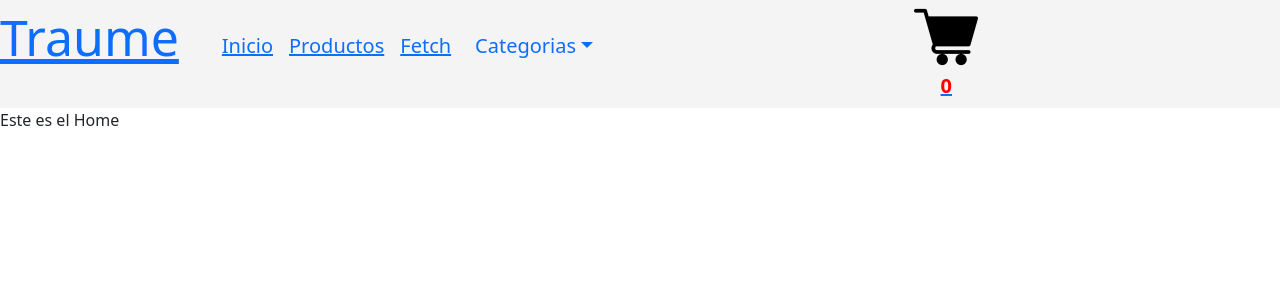
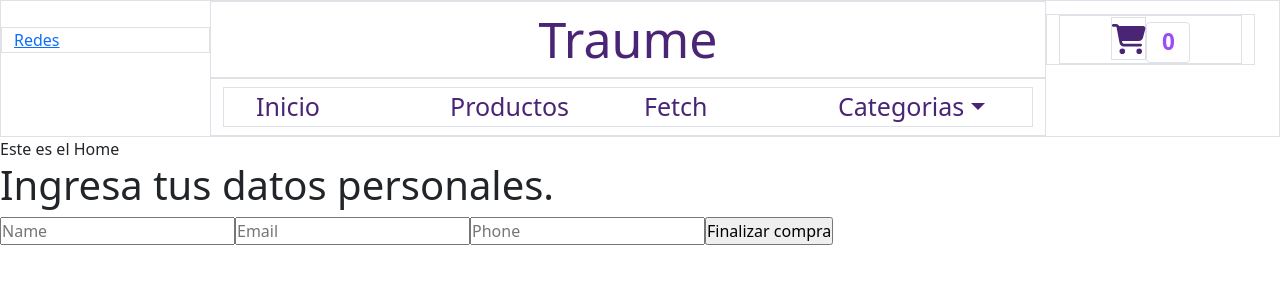
Before and after one commit to mathirizzi/DesafiosCursoReact-Rizzi, a React (Create React App) app: page / in a window 1280 px wide. Shown: the top 300 px of the page. Built offline with nearby package versions, Linux system fonts and the light colour scheme; no server answers.

Commit message:
commit para el desafio de la clase 12

```diff
--- a/package.json
+++ b/package.json
@@ -5,6 +5,7 @@
   "dependencies": {
     "@fortawesome/fontawesome-svg-core": "^6.1.1",
     "@fortawesome/free-regular-svg-icons": "^6.1.1",
+    "@fortawesome/free-solid-svg-icons": "^6.1.1",
     "@fortawesome/react-fontawesome": "^0.1.18",
     "@testing-library/jest-dom": "^5.16.4",
     "@testing-library/react": "^13.1.1",
@@ -42,5 +43,8 @@
       "last 1 firefox version",
       "last 1 safari version"
     ]
+  },
+  "devDependencies": {
+    "node-sass": "^7.0.1"
   }
 }
--- a/src/App.js
+++ b/src/App.js
@@ -12,7 +12,11 @@ import Fetch from './components/Fetch/Fetch'
 import Cart from './pages/Cart';
 
 
+
+
 function App() {
+
+
 
 
   return (
--- a/src/components/CartWidget/CartWidget.js
+++ b/src/components/CartWidget/CartWidget.js
@@ -1,45 +1,19 @@
 import React from "react";
 import {Link} from 'react-router-dom';
 import { CartContext } from "../../context/CartContext";
+import { FontAwesomeIcon } from '@fortawesome/react-fontawesome'
+import { faCartShopping } from '@fortawesome/free-solid-svg-icons'
 
 export default function CartWidget () {
+    const cartIcon = <FontAwesomeIcon icon={faCartShopping}/>
+
     const {cart}  = React.useContext(CartContext);
 
-    const cartContainer = {
-        display: "flex",
-        justifyContent: "center",
-
-    }
-
-
-
-    const cartIcon = {
-        width: "20%",
-        padding: "5px",
-        justifyContent: "center"
-
-    }
-
-    const cartStyle = {
-        maxWidth: "100%"
-
-    }
-
-    const spanStyle = {
-        display: "flex",
-        justifyContent: "center",
-        color: "red",
-        fontSize: "20px",
-    }
-
-
     return(
-        <div style={cartContainer}>
+        <div className="cartWidget d-flex justify-content-center border">
             <Link to="/cart">
-                <div style={cartIcon}>
-            <img src="/imgs/cart.png" alt="Icono del carrito" style={cartStyle}/>
-            <span style={spanStyle} className="badge">{cart.length}</span>
-            </div>
+          <span className="cartIcon border">{cartIcon}</span>
+            <span className="badge border">{cart.length}</span>
             </Link>
         </div>
     )
--- a/src/components/Navbar/Navbar.js
+++ b/src/components/Navbar/Navbar.js
@@ -1,62 +1,51 @@
 import CartWidget from "../CartWidget/CartWidget";
-import {Link} from 'react-router-dom';
-import {NavDropdown} from 'react-bootstrap';
+import { Link } from "react-router-dom";
+import { NavDropdown } from "react-bootstrap";
 
 export default function Navbar() {
+  return (
+    <div className="container-fluid">
+      <header className="header d-flex border row">
+        <div className="row align-items-center">
+          <div className="redes border col-2">
+            <Link to="/">Redes</Link>
+          </div>
 
-const headerStyle = {
-    display: "flex",
-    backgroundColor: "#F4F4F4",
-    color: "#75485E",
-}
-
-const logoStyle = {
-    fontSize: "50px",
-    width: "20%",
-}
-
-const navbarStyle = {
-    fontSize: "20px",
-    width: "80%",
-}
-
-const linkStyle = {
-display: "flex",
-justifyContent: "space-around",
-listStyle: "none",
-
-
-}
-
-    return (
-
-        <header className="header" style={headerStyle}>
-
-            <div className="logo" style={logoStyle}>
+          <div className="logo border col-8">
             <Link to="/">Traume</Link>
           </div>
-            <div className="navbar" style={navbarStyle}>
-            <ul className="links" style={linkStyle}>
-                <li className="m-2">
+
+          <div className="cartWidget border col-2">
+            <CartWidget count={1} />
+          </div>
+        </div>
+
+        <div className="row">
+          <div className="col-2"></div>
+          <div className="navbar border col-8">
+            <ul className="links row border d-flex w-100 m-0">
+              <li className="col-3">
                 <Link to="/">Inicio</Link>
               </li>
 
-                <li className="m-2">
+              <li className="col-3">
                 <Link to="/productos">Productos</Link>
               </li>
-                    <li className="m-2">
+              <li className="col-3">
                 <Link to="/fetch">Fetch</Link>
               </li>
+              <li className="col-3">
                 <NavDropdown title="Categorias" id="basic-nav-dropdown">
                   <Link to="/categoria/mordidagrande">Mordida grande</Link>
                   <Link to="/categoria/mordidamediana">Mordida mediana</Link>
                   <Link to="/categoria/mordidachica">Mordida chica</Link>
-
                 </NavDropdown>
+              </li>
             </ul>
           </div>
-        <CartWidget count={1}/>
+          <div className="col-2"></div>
+        </div>
       </header>
-
+    </div>
   );
 }
--- a/src/index.js
+++ b/src/index.js
@@ -2,7 +2,7 @@ import React from 'react';
 import ReactDOM from 'react-dom/client';
 import App from './App';
 import reportWebVitals from './reportWebVitals';
-import "./styles/styles.css"
+import "./styles/styles.scss"
 
 // Import the functions you need from the SDKs you need
 import { initializeApp } from "firebase/app";
--- a/src/pages/Home.js
+++ b/src/pages/Home.js
@@ -1,8 +1,64 @@
 import React from 'react'
+import {addDoc, collection, getFirestore} from "firebase/firestore"
+import { CartContext } from "../context/CartContext";
 
 const Home = () => {
+  const [data, setData] = React.useState()
+  console.log(data)
+  const [orderId, setOrderId] = React.useState()
+  console.log(orderId)
+  const {cart}  = React.useContext(CartContext);
+
+  const handleChange = (event) => {
+    const { name, value } = event.target;
+    setData({ ...data, [name] : value});
+  }
+
+  const handleSubmit = async (event) => {
+    event.preventDefault();
+    const order = {
+      buyer: data,
+      items: cart
+    };
+    const db = getFirestore()
+    const orderCollection = collection(db, "orders")
+    await addDoc(orderCollection, order).then(({id}) => {
+    setOrderId(id)
+    alert(id)
+  })
+
+  }
   return (
+    <>
     <div>Este es el Home</div>
+    <div className="">
+      <form onSubmit={handleSubmit}>
+        <h1>Ingresa tus datos personales.</h1>
+        <input
+          type="text"
+          name="name"
+          placeholder="Name"
+          onChange={handleChange}
+        />
+        <input
+          type="email"
+          name="email"
+          placeholder="Email"
+          onChange={handleChange}
+        />
+        <input
+          type="phone"
+          name="phone"
+          placeholder="Phone"
+          onChange={handleChange}
+        />
+        <input
+          type="submit"
+          value="Finalizar compra"
+        />
+      </form>
+    </div>
+    </>
   )
 }
 
--- a/src/styles/styles.css
+++ b/src/styles/styles.scss
@@ -1,3 +1,10 @@
+@import 'variables.scss';
+
+*{
+    padding: 0px;
+    margin: 0px;
+}
+
 .add-button-container{
     display: inline-block;
     text-align: center;
@@ -41,3 +48,52 @@
     width: 200px;
     height: 200px;
 }
+
+.logo{
+    text-align: center;
+    text-decoration: none;
+    color: #4A2475;
+    font-size: 50px;
+      a{
+        text-decoration: none;
+        color: $color1;
+    }
+}
+
+.links{
+
+    li, a{
+        list-style-type: none;
+        text-decoration: none;
+        margin: 0;
+        padding: 0;
+        color: $color1;
+        font-size: 25px;
+    }
+
+    a:hover{
+        color: $color2;
+    }
+}
+
+.header{
+
+
+}
+
+.cartWidget{
+
+    a{
+    font-size: 30px;
+    text-decoration: none;
+    color: $color1;
+        }
+    .cartWidget a:hover{
+        color: $color2;
+    }
+}
+
+
+.badge{
+    color: $color3;
+}
--- /dev/null
+++ b/src/styles/variables.scss
@@ -0,0 +1,6 @@
+$color1: #4A2475;
+$color1: #4A2475;
+$color2: #C396F7;
+$color3: #9B4CF5;
+$color4: #6F6679;
+$color5: #7A3CC2;
```
Also changed, not shown: 1 other file (tests, documents, lock files or other folders). Lines whose indentation alone changed are shown as unchanged.
